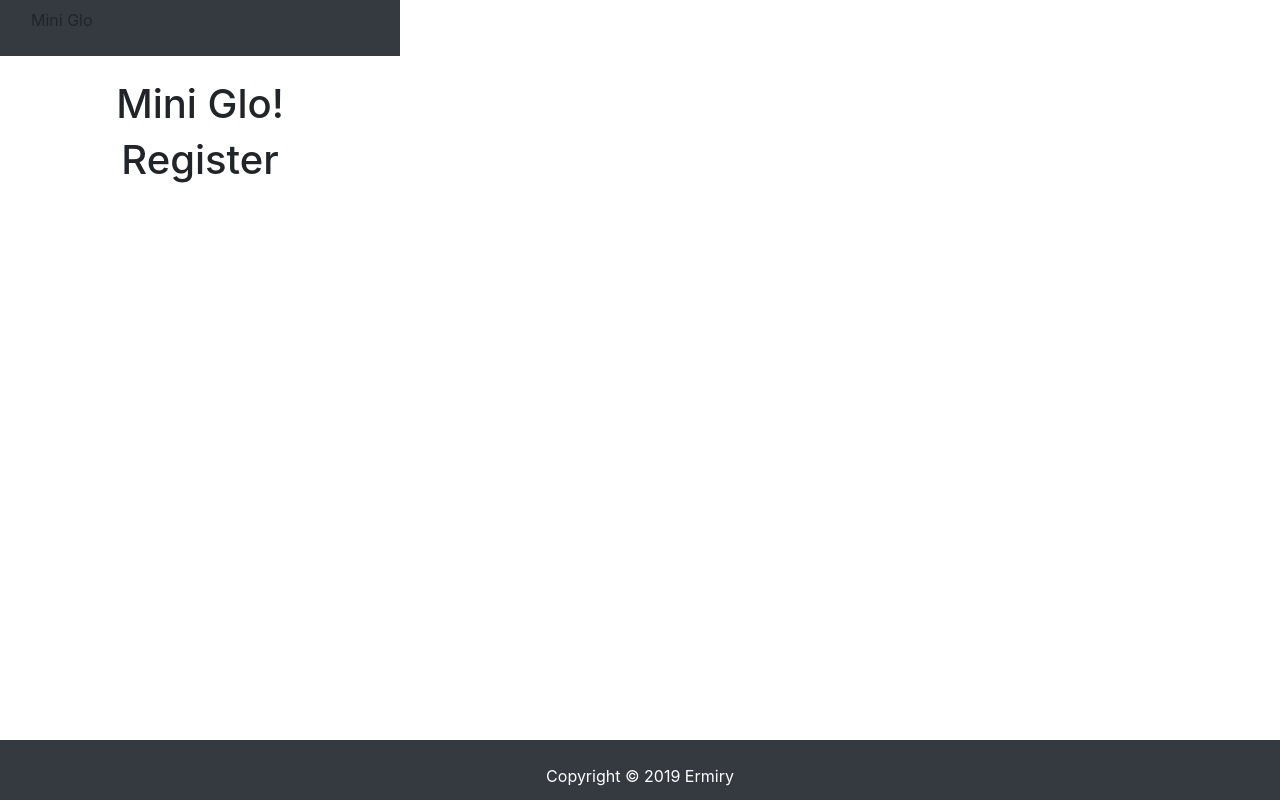
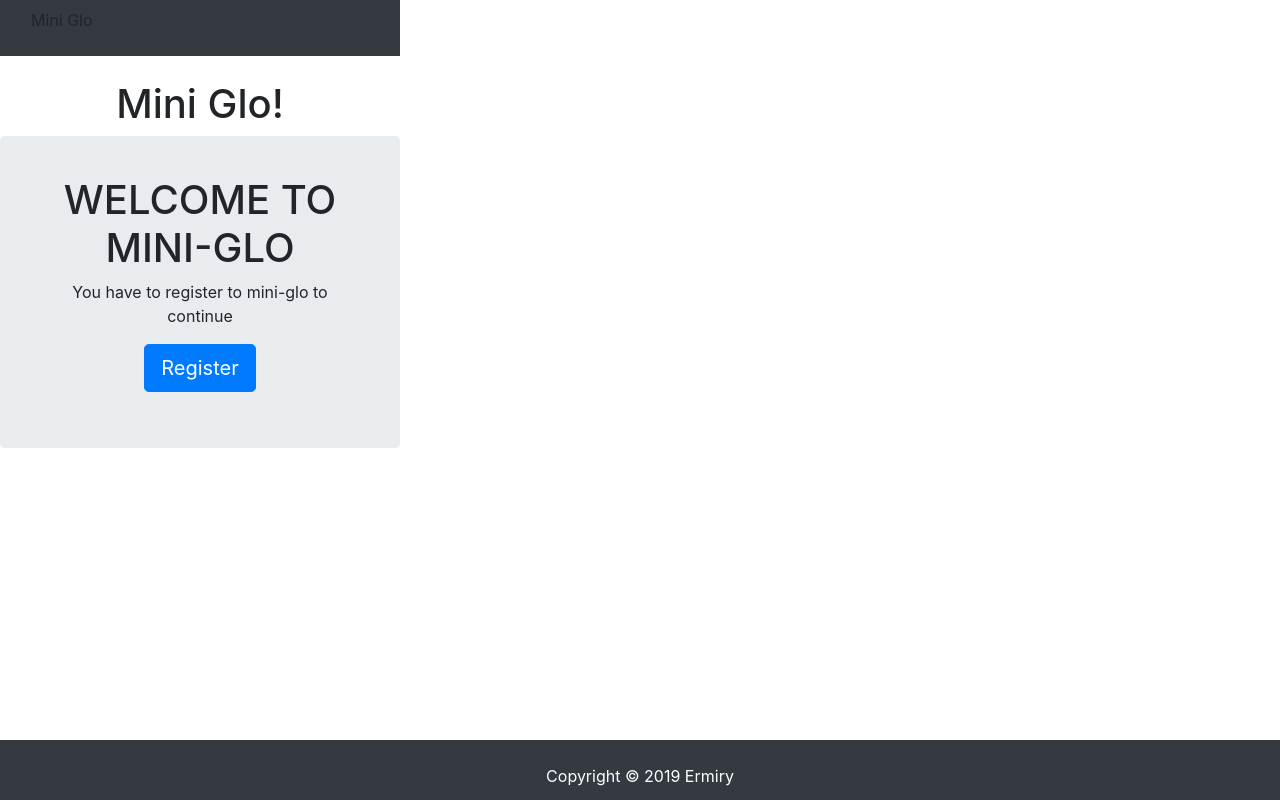
Before and after one commit to ermiry/Mini-Glo, a React (Create React App) app in the folder extension/: page / in a window 1280 px wide. Built offline with nearby package versions, Linux system fonts and the light colour scheme.

Commit message:
Started work on board components

```diff
--- a/extension/src/App.js
+++ b/extension/src/App.js
@@ -1,7 +1,7 @@
 import React, { Component } from 'react';
 
 // react router
-import { BrowserRouter as Router, Route, Switch }  from 'react-router-dom';
+import { BrowserRouter as Router }  from 'react-router-dom';
 
 // Redux
 import { Provider } from 'react-redux';
--- a/extension/src/components/auth/Register.js
+++ b/extension/src/components/auth/Register.js
@@ -1,8 +1,21 @@
 import React from 'react';
 
+// FIXME: change the path to ermiry
 const Register = () => {
+    var s = { padding: "40px" };
+
     return (
-        <h1>Register</h1>
+        <div class="jumbotron" style={s}>
+            <h1>WELCOME TO MINI-GLO</h1>
+            <p>You have to register to mini-glo to continue</p>
+            <p>
+                <a class="btn btn-primary btn-lg"
+                href="https://app.gitkraken.com/oauth/authorize?response_type=code&client_id=b3rb17pn8k6y4z9hkyu4&redirect_uri=https://ea52f4e7.ngrok.io/api/mini-glo/oauth&scope=board%3Aread board%3Awrite user%3Aread user%3Awrite&state=VHVlIE1hciAxMiAyMDE5IDIxOjIxOjU1IEdNVC0wNjAwIChDZW50cmFsIFN0YW5kYXJkIFRpbWUp"
+                role="button">
+                Register
+                </a>
+            </p>
+        </div>
     );
 };
 
```
Also changed, not shown: extension/src/components/board/Board.js (added, +50 -0 lines), extension/src/components/board/Column.js (added, +10 -0 lines), extension/src/components/board/Card.js (added), extension/src/components/boards/BoardFeed.js (renamed from extension/src/components/boards/boardFeed.js), extension/src/reducers/boardReducer.js (added).
